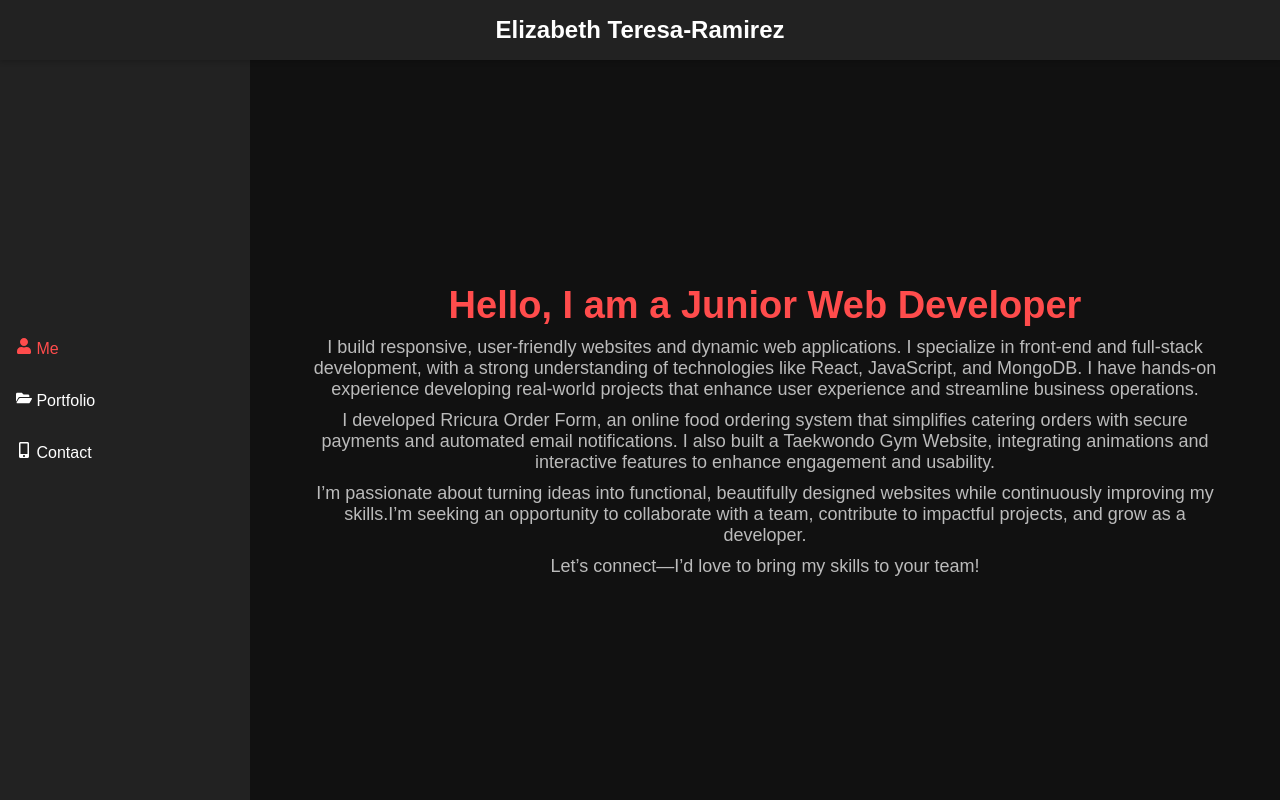
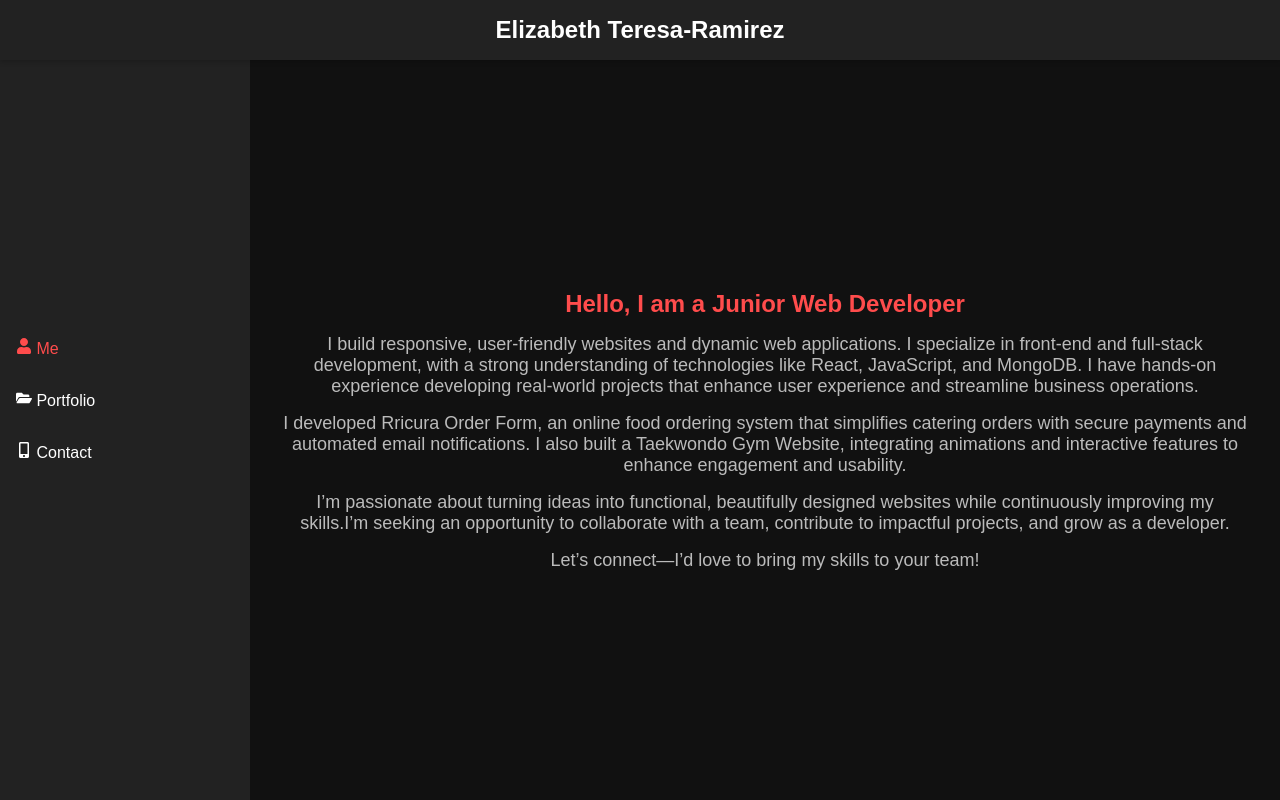
Before and after one commit to elizabeth171717/elizabeth-backend, a React (Vite) app: page / in a window 1280 px wide. Built offline with nearby package versions, Linux system fonts and the light colour scheme; no server answers.

Commit message:
modified index.css

```diff
--- a/src/index.css
+++ b/src/index.css
@@ -60,8 +60,8 @@ header h1 {
 }
 
 .page-title{
-  font-size: 28px;
-    margin-bottom: 20px;
+
+    margin-bottom: 1rem;
     border-bottom: 2px solid #ff4c4c;
     display: inline-block;
 }
@@ -148,12 +148,12 @@ main {
 
     /* Hero Section */
     .hero {
-      text-align: center;
-      padding: 80px 20px;
+
+
     }
 
     .hero h2 {
-      font-size: 38px;
+
       font-weight: bold;
       color: #ff4c4c;
     }
@@ -161,7 +161,7 @@ main {
     .hero p {
       color: #bbb;
       font-size: 18px;
-      margin-top: 10px;
+      margin-top: 1rem;
     }
 
 /* Admin Dashboard Button */
```
